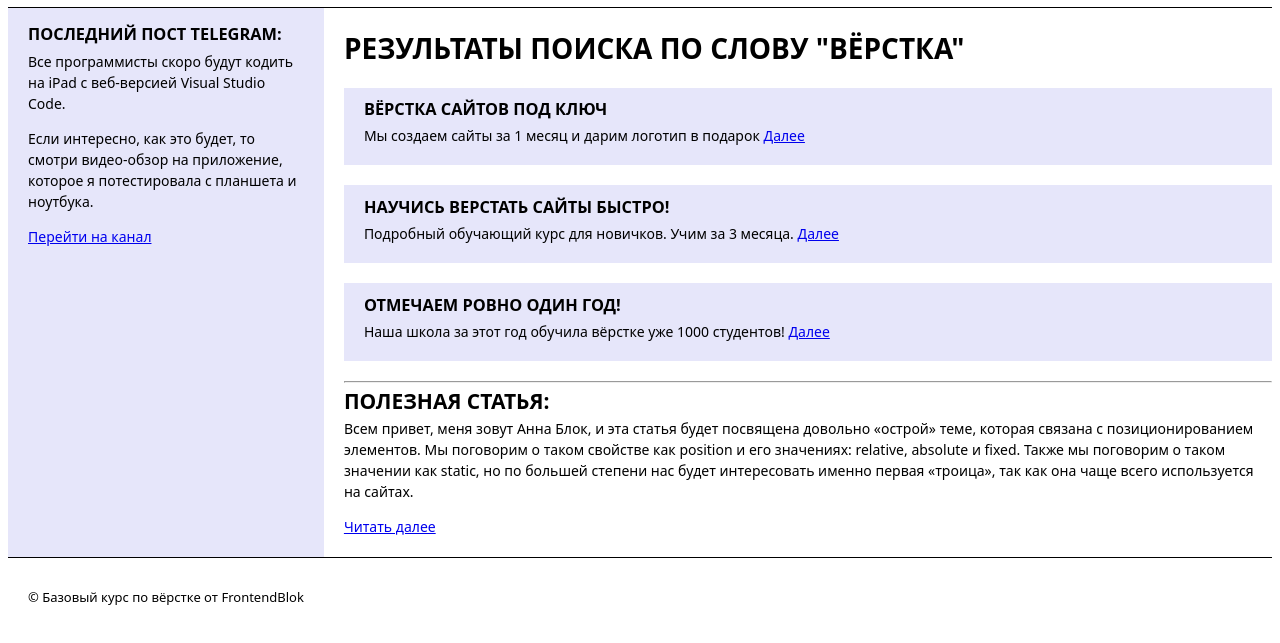
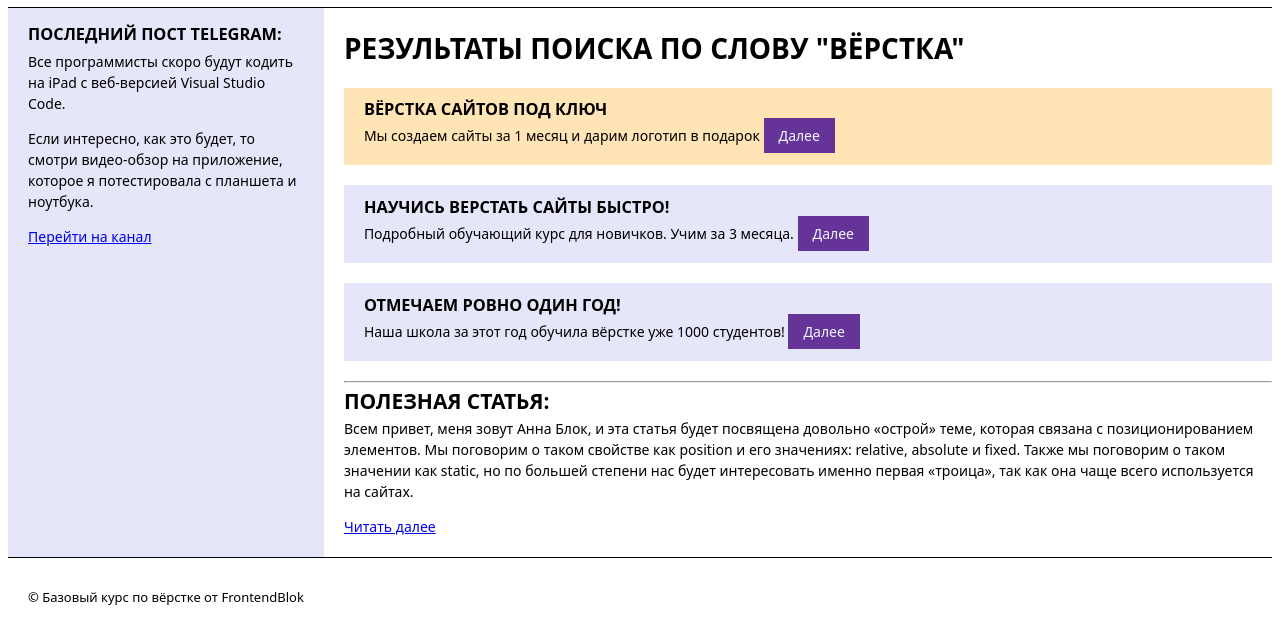
Before and after one commit to yxitso/FrotendBlock-Module01_Test, a plain HTML site: page semantic.html in a window 1280 px wide. Shown: the part 61-704 px from the top of the page. Drawn offline with Linux system fonts and the light colour scheme.

Commit message:
classes ans selecter

```diff
--- a/semantic.html
+++ b/semantic.html
@@ -36,17 +36,17 @@
         </aside>
         <main>
             <h1>Результаты поиска по слову "вёрстка"</h1>
-            <section>
+            <section class="sec1">
                 <h3>Вёрстка сайтов под ключ</h3>
-                <p>Мы создаем сайты за 1 месяц и дарим логотип в подарок <a href="#">Далее</a></p>
+                <p>Мы создаем сайты за 1 месяц и дарим логотип в подарок <a class="link" href="#">Далее</a></p>
             </section>
             <section>
                 <h3>Научись верстать сайты быстро!</h3>
-                <p>Подробный обучающий курс для новичков. Учим за 3 месяца. <a href="#">Далее</a></p>
+                <p>Подробный обучающий курс для новичков. Учим за 3 месяца. <a class="link" href="#">Далее</a></p>
             </section>
             <section>
                 <h3>Отмечаем ровно один год!</h3>
-                <p>Наша школа за этот год обучила вёрстке уже 1000 студентов! <a href="#">Далее</a></p>
+                <p>Наша школа за этот год обучила вёрстке уже 1000 студентов! <a class="link" href="#">Далее</a></p>
             </section>
             <hr>
             <h2>Полезная статья:</h2>
@@ -59,7 +59,7 @@
         </main>
     </div>
 
-    <footer>
+    <footer class="footer">
         <p>&copy; Базовый курс по вёрстке от FrontendBlok</p>
     </footer>
 </body>
--- a/styles/semantic.css
+++ b/styles/semantic.css
@@ -20,7 +20,7 @@
             padding-left: 0;
             margin: 0;
         }
-        ul > li {
+        ul > li:not(:last-child) {
             margin-right: 30px;
         }
         .box {
@@ -41,10 +41,13 @@
             font-size: 14px;
             line-height: 1.5;
         }
-        footer{
+        .footer{
             font-size: 13px;
             padding-left: 20px;
             padding-right: 20px;
+        }
+        .sec1{
+            background-color: moccasin;
         }
         h1 {
             text-transform: uppercase;
@@ -63,3 +66,9 @@
             padding: 5px 20px;
             margin-bottom: 20px;
         }
+        .link {
+            background-color: rebeccapurple;
+            text-decoration: none;
+            color: aliceblue;
+            padding: 8px 15px;
+        }
```
